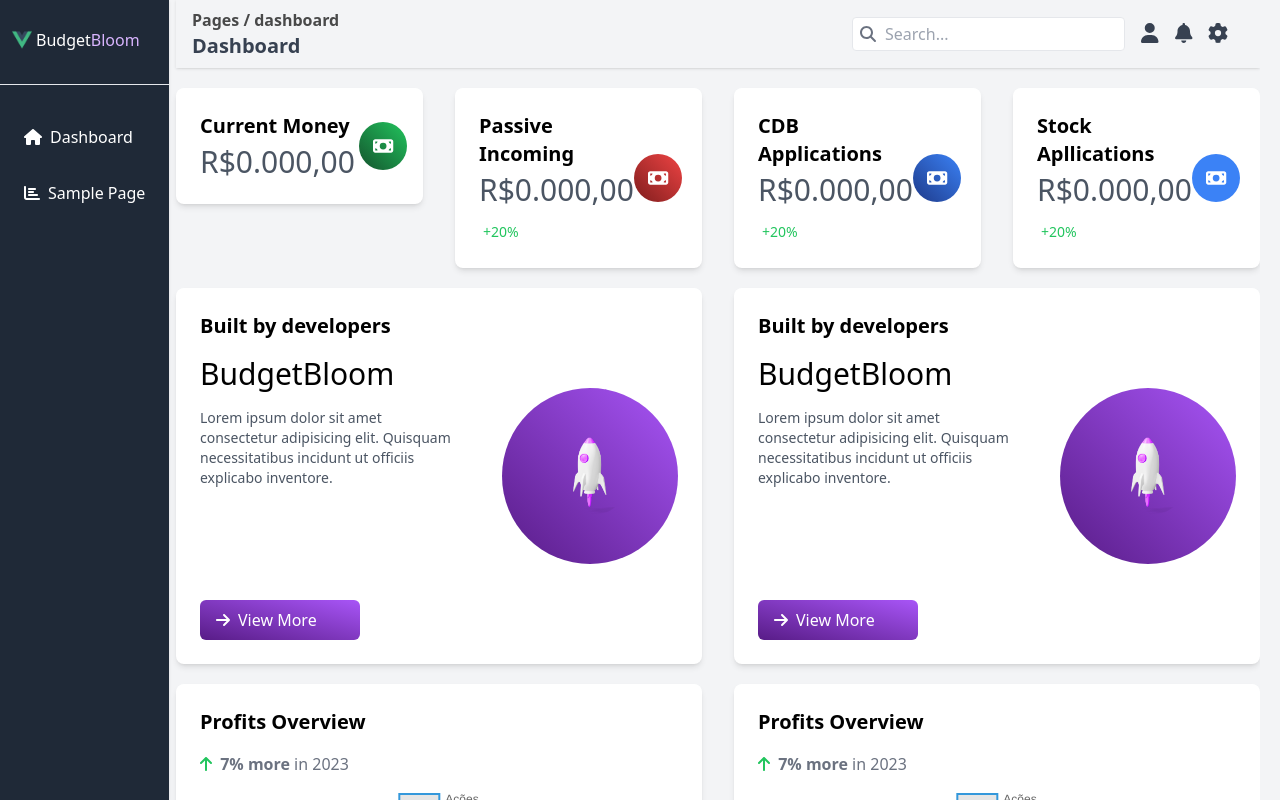
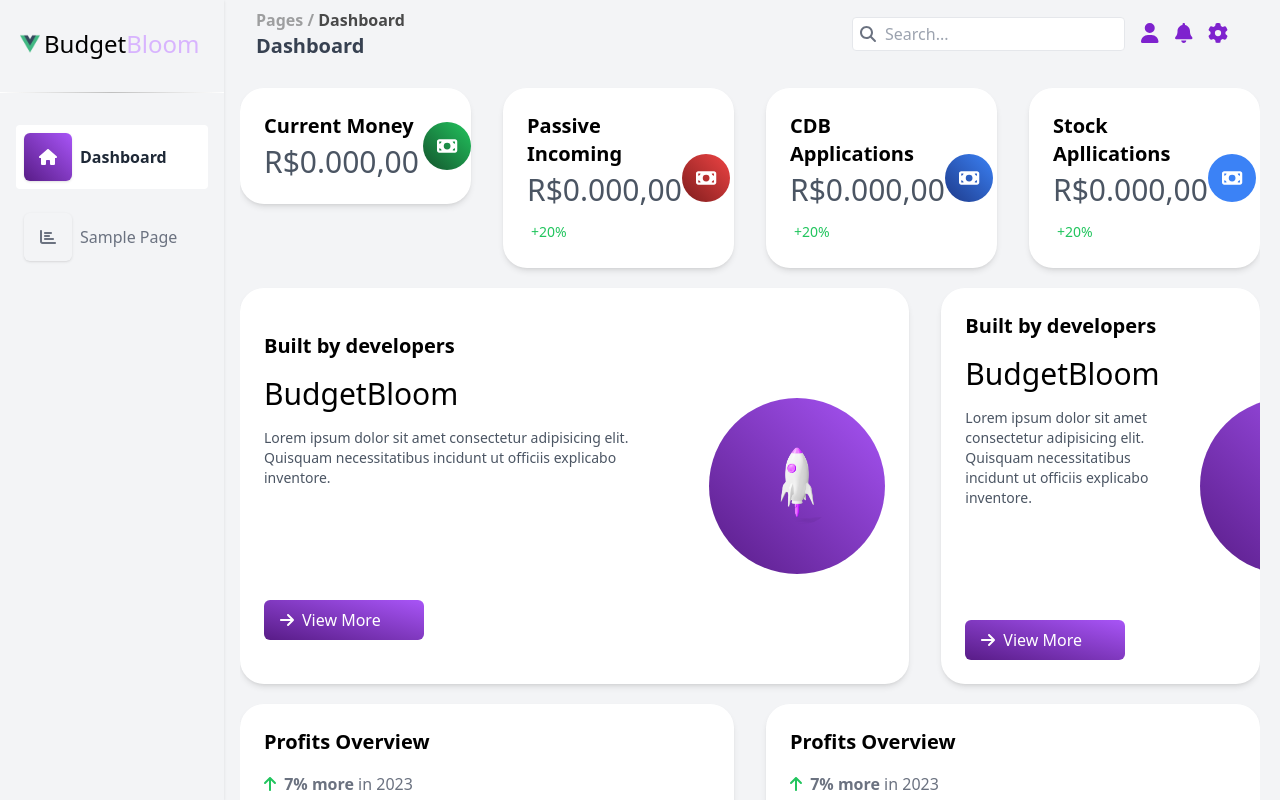
Before and after one commit to MrVitor0/BudgetBloom, a Vue app: page / in a window 1280 px wide. Built offline with nearby package versions, Linux system fonts and the light colour scheme.

Commit message:
DPT-005 <feat> Navbar improvements

```diff
--- a/src/components/common/InfoCard.vue
+++ b/src/components/common/InfoCard.vue
@@ -1,5 +1,5 @@
 <template>
-    <div class="bg-white shadow-md rounded-lg p-6 flex items-center justify-between">
+    <div class="bg-white shadow-md rounded-3xl w-full h-full  p-6 flex items-center justify-between">
       <div>
         <h2 class="text-xl font-semibold mb-1">{{ heading }}</h2>
         <h3 class="my-4 text-3xl">{{ subheading }}</h3>
--- a/src/components/common/PriceCard.vue
+++ b/src/components/common/PriceCard.vue
@@ -1,5 +1,5 @@
 <template>
-    <div class="bg-white shadow-md rounded-lg p-6 flex items-center justify-between">
+    <div class="bg-white shadow-md rounded-3xl p-6 flex items-center justify-between">
       <div>
         <h2 class="text-xl font-semibold mb-1">{{ title }}</h2>
         <p class="text-gray-600 text-3xl">{{ amount }} <span class="text-green-500 text-sm ml-1">{{ percentage }}</span></p>
--- a/src/components/common/charts/StockChartCard.vue
+++ b/src/components/common/charts/StockChartCard.vue
@@ -1,5 +1,5 @@
 <template>
-  <div class="rounded-lg bg-white shadow-md p-6">
+  <div class="rounded-3xl bg-white shadow-md p-6">
     <h2 class="text-xl font-semibold mb-4">Profits Overview</h2>
     <h1 class="text-gray-500 mb-2">
       <font-awesome-icon icon="arrow-up" class="text-md pr-1 text-green-500" /> <b>7% more</b> in 2023</h1>
@@ -33,7 +33,7 @@ export default {
             {
               label: 'Ações',
               data: Array.from({ length: 12 }, () => Math.random() * (100 - 80) + 80),
-              borderColor: '#3498db',
+              borderColor: '#a855f7',
               fill: false,
             },
           ],
--- a/src/components/layout/Header.vue
+++ b/src/components/layout/Header.vue
@@ -1,8 +1,8 @@
 <template>
-    <nav class=" text-white w-full shadow flex justify-between items-center px-4 py-2">
+    <nav class=" text-white w-full  flex justify-between items-center px-4 py-2">
       <div class="flex flex-col ">
         <!-- Nome da página atual -->
-        <p class="font-semibold text-black opacity-70">{{ currentRoute }}</p>
+        <p class="font-semibold text-black opacity-70"><span class="opacity-50">Pages / </span>{{ currentRoute }}</p>
         <!-- Rota atual com opacidade menor -->
         <p class="font-bold text-xl text-gray-700">{{ currentPageName  }}</p>
       </div>
@@ -12,9 +12,9 @@
             <font-awesome-icon icon="search" class="text-gray-500 absolute left-2 top-1/2 transform -translate-y-1/2" />
         </div>
         <div class="mr-4">
-            <font-awesome-icon icon="user" class="text-xl text-gray-700 cursor-pointer pl-4" @click="openUserSettings" />
-            <font-awesome-icon icon="bell" class="text-xl text-gray-700 cursor-pointer pl-4" @click="openNotifications" />
-            <font-awesome-icon icon="cog" class="text-xl text-gray-700 cursor-pointer pl-4" @click="openAppSettings" />
+            <font-awesome-icon icon="user" class="text-xl text-purple-700 cursor-pointer pl-4" @click="openUserSettings" />
+            <font-awesome-icon icon="bell" class="text-xl text-purple-700 cursor-pointer pl-4" @click="openNotifications" />
+            <font-awesome-icon icon="cog" class="text-xl text-purple-700 cursor-pointer pl-4" @click="openAppSettings" />
         </div>
         </div>
     </nav>
@@ -38,7 +38,7 @@
       },
       currentRoute() {
         // Replace with logic to get the current route
-        return 'Pages /' + ' dashboard';
+        return 'Dashboard';
       }
     },
     methods: {
--- a/src/components/layout/Navbar.vue
+++ b/src/components/layout/Navbar.vue
@@ -1,36 +1,30 @@
 <template>
-  <nav class="bg-gray-800 h-full text-white w-full shadow text-center">
+  <nav class="h-full text-white w-full shadow text-center">
     <!-- Project Name-->
     <div class="flex justify-between items-center flex-grow pr-3 pt-5 md:pt-3">
-      <div class="flex items-center ml-3">
-        <img src="@/assets/logo.png" class="w-5 h-5 mr-1" >
-        <h1 class="my-4 font-medium">Budget<span class="text-purple-300">Bloom</span></h1>
+      <div class="flex items-center  ml-5">
+        <img src="@/assets/logo.png" class="w-5 h-5 mr-1">
+        <h1 class="text-2xl my-4 font-medium text-black">Budget<span class="text-purple-300">Bloom</span></h1>
       </div>
       <!-- Div que ficará à extrema direita -->
-      <div>
+      <div class="flex items-center">
         <button @click="toggleSidebar" class="block md:hidden pr-3 my-4">
-          <font-awesome-icon icon="home" />
-          <span class="pl-2 text-white">Menu</span>
+          <font-awesome-icon icon="home" class="text-black" />
+          <span class="pl-2 text-black">Menu</span>
         </button>
       </div>
     </div>
-
-    <hr class="h-px my-4 bg-gray-200 border-0 dark:bg-gray-700">
+    <hr class="h-px my-4 border-0 gradient-line" />
     <!-- Links -->
     <ul :class="linksClasses">
-      <li>
-        <router-link to="/" class="p-2 block hover:bg-gray-700 rounded">
-          <font-awesome-icon icon="home" />
-          <span class="pl-2 text-white">Dashboard</span>
+      <li v-for="link in navLinks" :key="link.to">
+        <router-link :to="link.to" class="flex items-center p-2 rounded" :class="{ 'bg-white': link.to === currentRoute }">
+          <div class="rounded-md shadow p-3 mr-2 w-12 items-center text-center" :class="{ 'items-center text-center rounded-md shadow p-3 mr-2 bg-gradient-to-tr from-purple-900 to-purple-500 hover:from-purple-800 hover:to-purple-600': link.to === currentRoute }" >
+              <font-awesome-icon :icon="link.icon" class="text-gray-500 font-medium" :class="{ 'text-white font-medium': link.to === currentRoute }" />
+          </div>
+          <p class="text-gray-500 font-medium" ><span :class="{ 'text-gray-800 font-bold': link.to === currentRoute }">{{ link.text }}</span></p>
         </router-link>
       </li>
-      <li>
-        <router-link to="/dashboard" class="p-2 block hover:bg-gray-700 rounded">
-          <font-awesome-icon icon="chart-bar" />
-          <span class="pl-2 text-white">Sample Page</span>
-        </router-link>
-      </li>
-      <!-- Add more links here -->
     </ul>
   </nav>
 </template>
@@ -46,6 +40,15 @@ export default {
   props: {
     isSidebarOpen: Boolean
   },
+  data() {
+    return {
+      navLinks: [
+        { to: '/', icon: 'home', text: 'Dashboard' },
+        { to: '/dashboard', icon: 'chart-bar', text: 'Sample Page' },
+        // Add more links here
+      ],
+    };
+  },
   methods: {
     toggleSidebar() {
       this.$emit('toggle-sidebar');
@@ -57,11 +60,27 @@ export default {
         'hidden md:flex text-start md:flex-col p-4 space-y-4': !this.isSidebarOpen,
         'md:flex md:flex-col text-start p-4 space-y-4': this.isSidebarOpen
       };
+    },
+    LiClasses(link){
+      return {
+        'rounded-md shadow bg-white p-2 mr-2' : link.to === this.currentRoute,
+        'rounded-md shadow bg-white p-2 mr-2 hover:bg-purple-100' : !link.to === this.currentRoute
+      }
+    },
+    currentRoute() {
+      return this.$route.path; // Obtém o caminho da rota atual
     }
   }
 }
 </script>
 
-<style>
-/* Add specific styles if necessary */
+<style scoped>
+.gradient-line {
+  background: linear-gradient(to right, white, rgb(191, 191, 191), white);
+}
+
+.bg-purple-gradient {
+  background: linear-gradient(to bottom, #A78BFA, #8B5CF6);
+}
+
 </style>
--- a/src/components/layout/Vertical.vue
+++ b/src/components/layout/Vertical.vue
@@ -1,15 +1,15 @@
 <template>
   <div>
-    <div class="md:flex h-screen bg-gray-100">
+    <div class="md:flex h-screen bg-gray-100  overflow-x-hidden">
     <!-- Add a div to create a space for the navbar -->
-    <div class="md:w-15 text-white md:fixed md:h-full top-0 left-0">
+    <div class="md:w-56 text-white md:fixed md:h-full top-0 left-0">
       <Navbar :isSidebarOpen="isSidebarOpen" @toggle-sidebar="toggleSidebar"></Navbar>
     </div>
-    <div class="md:flex-1 md:pl-20  overflow-y-auto md:ml-24 md:mr-5">
+    <div class="md:flex-1 md:pl-36  overflow-y-auto md:ml-24 md:mr-5">
       <div class="hidden md:block rounded-lg text-white top-0 left-0">
         <Header :isSidebarOpen="isSidebarOpen" @toggle-sidebar="toggleSidebar"></Header>
       </div>
-      <div class="md:pt-5">
+      <div class="md:pt-5 overflow-x-hidden">
         <router-view></router-view>
       </div>
     </div>
@@ -40,5 +40,5 @@ export default {
 </script>
 
 <style>
-/* Add specific styles if necessary */
+
 </style>
--- a/src/views/Home.vue
+++ b/src/views/Home.vue
@@ -15,7 +15,7 @@
     </div>
     <!-- Info cards -->
     <div class="flex flex-wrap -mx-4">
-      <div class="w-full md:w-1/2 lg:w-1/2 px-4 mb-5">
+      <div class="w-full md:w-1/2 lg:w-2/3 px-4 mb-5">
         <InfoCard
           heading="Built by developers"
           subheading="BudgetBloom"
@@ -25,7 +25,7 @@
           imageSrc="@/assets/rocket-white.png"
         />
       </div>
-      <div class="w-full md:w-1/2 lg:w-1/2 px-4 mb-5">
+      <div class="w-full md:w-1/2 lg:w-1/3 px-4 mb-5">
         <InfoCard
           heading="Built by developers"
           subheading="BudgetBloom"
```
